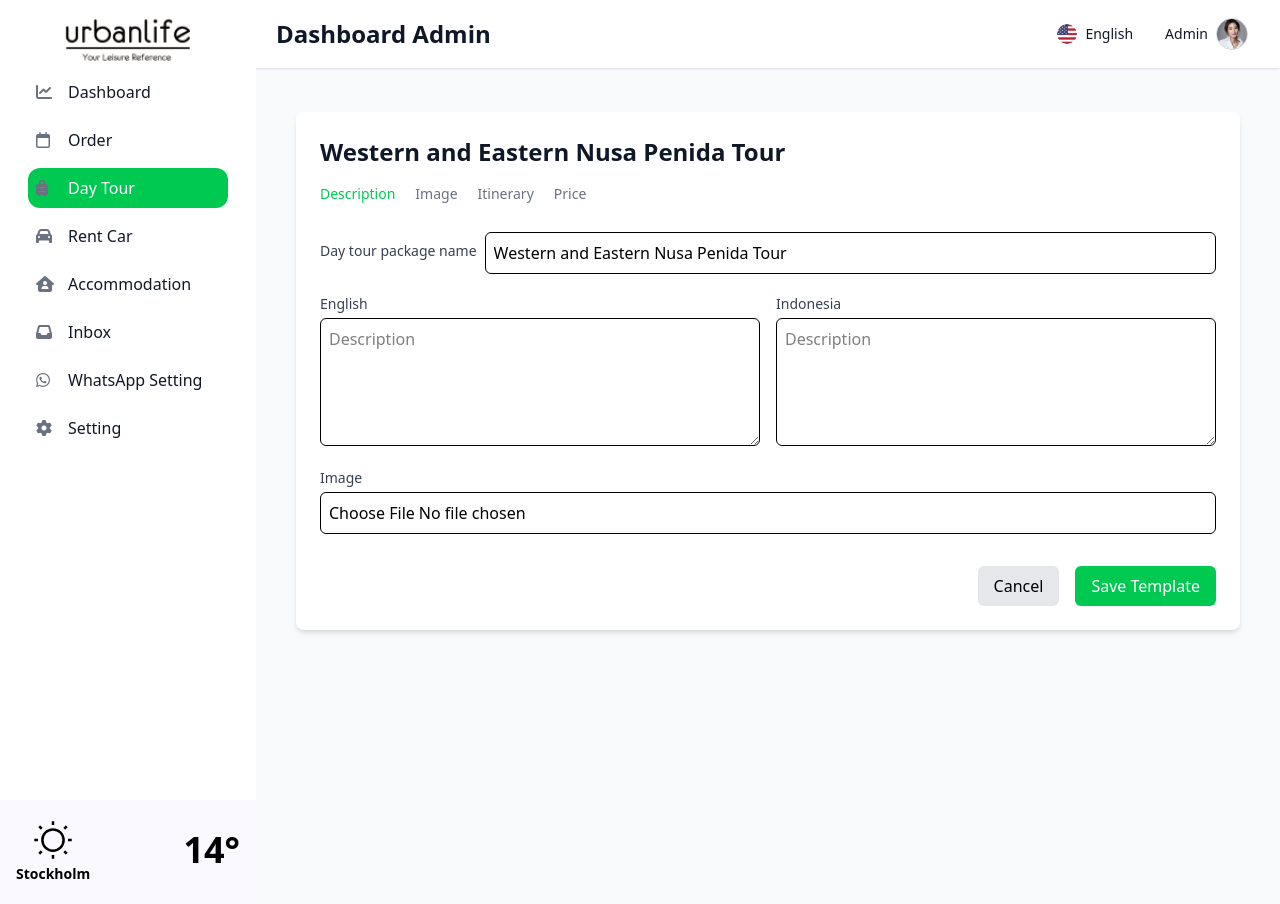
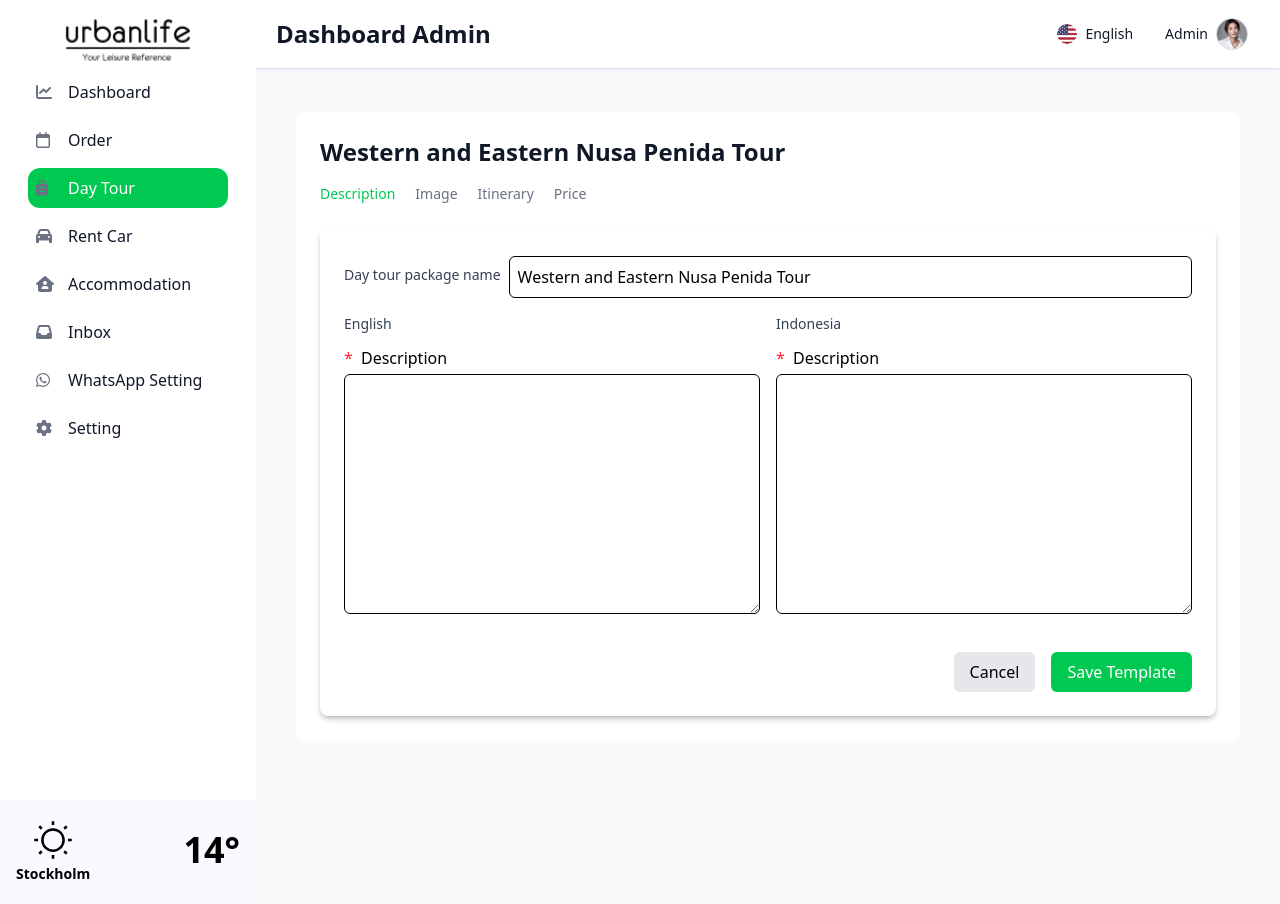
Before and after one commit to myreds12/urbanlife-frontend, a React (Vite) app in the folder urbanlife-frontend/: page /day-tour in a window 1280 px wide. Built offline with nearby package versions, Linux system fonts and the light colour scheme.

Commit message:
style(daytour): improve DayTour component styling and formatting

```diff
--- a/urbanlife-frontend/src/AdminDashboard/DayTour/DayTour.tsx
+++ b/urbanlife-frontend/src/AdminDashboard/DayTour/DayTour.tsx
@@ -27,11 +27,11 @@ function DayTour() {
     // Tambah logika simpan ke backend nanti
   };
 
-  const moveSection = (id:string)=>{
+  const moveSection = (id: string) => {
     setActiveSection(id);
     const element = document.getElementById(id);
-    if (element){
-      element.scrollIntoView({behavior:'smooth'});
+    if (element) {
+      element.scrollIntoView({ behavior: 'smooth' });
     }
   };
 
@@ -52,22 +52,41 @@ function DayTour() {
     setPhotos((prev) => prev.filter((_, i) => i !== index));
   };
 
-
-
   return (
     <div className="flex h-screen">
-      <main className=" p-6 flex-1">
-        <div className="bg-white p-6 rounded-lg shadow-md">
+      <main className="p-6 flex-1">
+        <div className="bg-white p-6 rounded-lg">
           <h2 className="text-2xl font-semibold text-gray-900 mb-4">Western and Eastern Nusa Penida Tour</h2>
           <div className="text-sm text-gray-500 mb-6 flex space-x-5">
-            <span className={`cursor-pointer ${activeSection === 'description' ? 'text-green-500' : 'text-gray-500'} hover:text-green-500 underline-from-left relative`} onClick={() => moveSection('description')}>Description</span>
-            <span className={`cursor-pointer ${activeSection === 'image' ? 'text-green-500' : 'text-gray-500'} hover:text-green-500 underline-from-left relative`} onClick={() => moveSection('image')}>Image</span>
-            <span className={`cursor-pointer ${activeSection === 'itinerary' ? 'text-green-500' : 'text-gray-500'} hover:text-green-500 underline-from-left relative`} onClick={() => moveSection('itinerary')}>Itinerary</span>
-            <span className={`cursor-pointer ${activeSection === 'price' ? 'text-green-500' : 'text-gray-500'} hover:text-green-500 underline-from-left relative`} onClick={() => moveSection('price')}>Price</span>
+            <span
+              className={`cursor-pointer ${activeSection === 'description' ? 'text-green-500' : 'text-gray-500'} hover:text-green-500 underline-from-left relative`}
+              onClick={() => moveSection('description')}
+            >
+              Description
+            </span>
+            <span
+              className={`cursor-pointer ${activeSection === 'image' ? 'text-green-500' : 'text-gray-500'} hover:text-green-500 underline-from-left relative`}
+              onClick={() => moveSection('image')}
+            >
+              Image
+            </span>
+            <span
+              className={`cursor-pointer ${activeSection === 'itinerary' ? 'text-green-500' : 'text-gray-500'} hover:text-green-500 underline-from-left relative`}
+              onClick={() => moveSection('itinerary')}
+            >
+              Itinerary
+            </span>
+            <span
+              className={`cursor-pointer ${activeSection === 'price' ? 'text-green-500' : 'text-gray-500'} hover:text-green-500 underline-from-left relative`}
+              onClick={() => moveSection('price')}
+            >
+              Price
+            </span>
           </div>
 
-        {/* DESCRIPTION */}
+          {/* Description Section */}
           <div id="description" className={activeSection === 'description' ? 'block' : 'hidden'}>
+            <div className="p-6 rounded-lg shadow-md shadow-black/20">
               <form onSubmit={handleSubmit} className="space-y-4">
                 <div className="flex items-center">
                   <label className="block text-sm font-medium text-gray-700 mr-2 whitespace-nowrap">Day tour package name</label>
@@ -76,41 +95,33 @@ function DayTour() {
                     name="packageName"
                     value={formData.packageName}
                     onChange={handleChange}
-                className="mt-1 p-2 w-full border rounded-md "
+                    className="mt-1 p-2 w-full border rounded-md"
                   />
                 </div>
 
-            <div className="flex space-x-4 mt-5">
+                <div className="flex space-x-4 mt-2">
                   <div className="w-1/2">
                     <label className="block text-sm font-medium text-gray-700">English</label>
+                    <div className="mt-3"><span className="text-red-500 mr-1">*</span> Description </div>
                     <textarea
                       name="englishDescription"
                       value={formData.englishDescription}
                       onChange={handleChange}
-                  className="mt-1 p-2 w-full border rounded-md h-32"
-                  placeholder="Description"
+                      className="mt-1 p-2 w-full border rounded-md h-60"
+
                     />
                   </div>
                   <div className="w-1/2">
                     <label className="block text-sm font-medium text-gray-700">Indonesia</label>
+                    <div className="mt-3"><span className="text-red-500 mr-1">*</span> Description </div>
                     <textarea
                       name="indonesiaDescription"
                       value={formData.indonesiaDescription}
                       onChange={handleChange}
-                  className="mt-1 p-2 w-full border rounded-md h-32"
-                  placeholder="Description"
+                      className="mt-1 p-2 w-full border rounded-md h-60"
+
                     />
                   </div>
-            </div>
-
-            <div>
-              <label className="block text-sm font-medium text-gray-700">Image</label>
-              <input
-                type="file"
-                name="image"
-                onChange={handleChange}
-                className="mt-1 p-2 w-full border rounded-md"
-              />
                 </div>
 
                 <div className="flex justify-end space-x-4 mt-8">
@@ -123,28 +134,49 @@ function DayTour() {
                 </div>
               </form>
             </div>
+          </div>
 
-        {/* IMAGEEE */}
+          {/* Image Section */}
           <div id="image" className={activeSection === 'image' ? 'block' : 'hidden'}>
+            <div className="p-6 rounded-lg shadow-md shadow-black/20">
               <div className="flex items-center mb-4">
-                <input type="file" accept="image/*" onChange={handlePhotoUpload} className="hidden" id="photoUpload"/>
-                <label htmlFor="photoUpload" className="absolute right-15 top-45 px-4 py-1 bg-green-500 text-white rounded-md hover:bg-green-600 cursor-pointer">
+                <input type="file" accept="image/*" onChange={handlePhotoUpload} className="hidden" id="photoUpload" />
+                <label
+                  htmlFor="photoUpload"
+                  className="px-4 py-2 bg-green-500 text-white rounded-md hover:bg-green-600 cursor-pointer"
+                >
                   Add Photo
                 </label>
               </div>
               <div className="grid grid-cols-5">
                 {photos.map((photo, index) => (
                   <div key={index} className="relative">
-                  <img src={photo} alt={`Tour photo ${index + 1}`} className="w-40 h-50 mt-2 object-cover rounded-md"/>
-                  <button onClick={() => removePhoto(index)} className="absolute top-0 right-10 bg-zinc-600 text-white rounded-full w-6 flex items-center justify-center shadow-md hover:bg-gray-400">
+                    <img src={photo} alt={`Tour photo ${index + 1}`} className="w-40 h-50 mt-2 object-cover rounded-md" />
+                    <button
+                      onClick={() => removePhoto(index)}
+                      className="absolute top-0 right-10 bg-zinc-600 text-white rounded-full w-6 h-6 flex items-center justify-center shadow-md hover:bg-gray-400"
+                    >
                       ×
                     </button>
                   </div>
                 ))}
               </div>
             </div>
+          </div>
 
-          {/* ITINERARY */}
+          {/* Itinerary Section */}
+          <div id="itinerary" className={activeSection === 'itinerary' ? 'block' : 'hidden'}>
+            <div className="p-6 rounded-lg shadow-md shadow-black/20">
+              {/* nyusul */}
+            </div>
+          </div>
+
+          {/* Price Section */}
+          <div id="price" className={activeSection === 'price' ? 'block' : 'hidden'}>
+            <div className="p-6 rounded-lg shadow-md shadow-black/20">
+              {/* nyusul */}
+            </div>
+          </div>
         </div>
       </main>
     </div>
```
Lines whose indentation alone changed are shown as unchanged.
